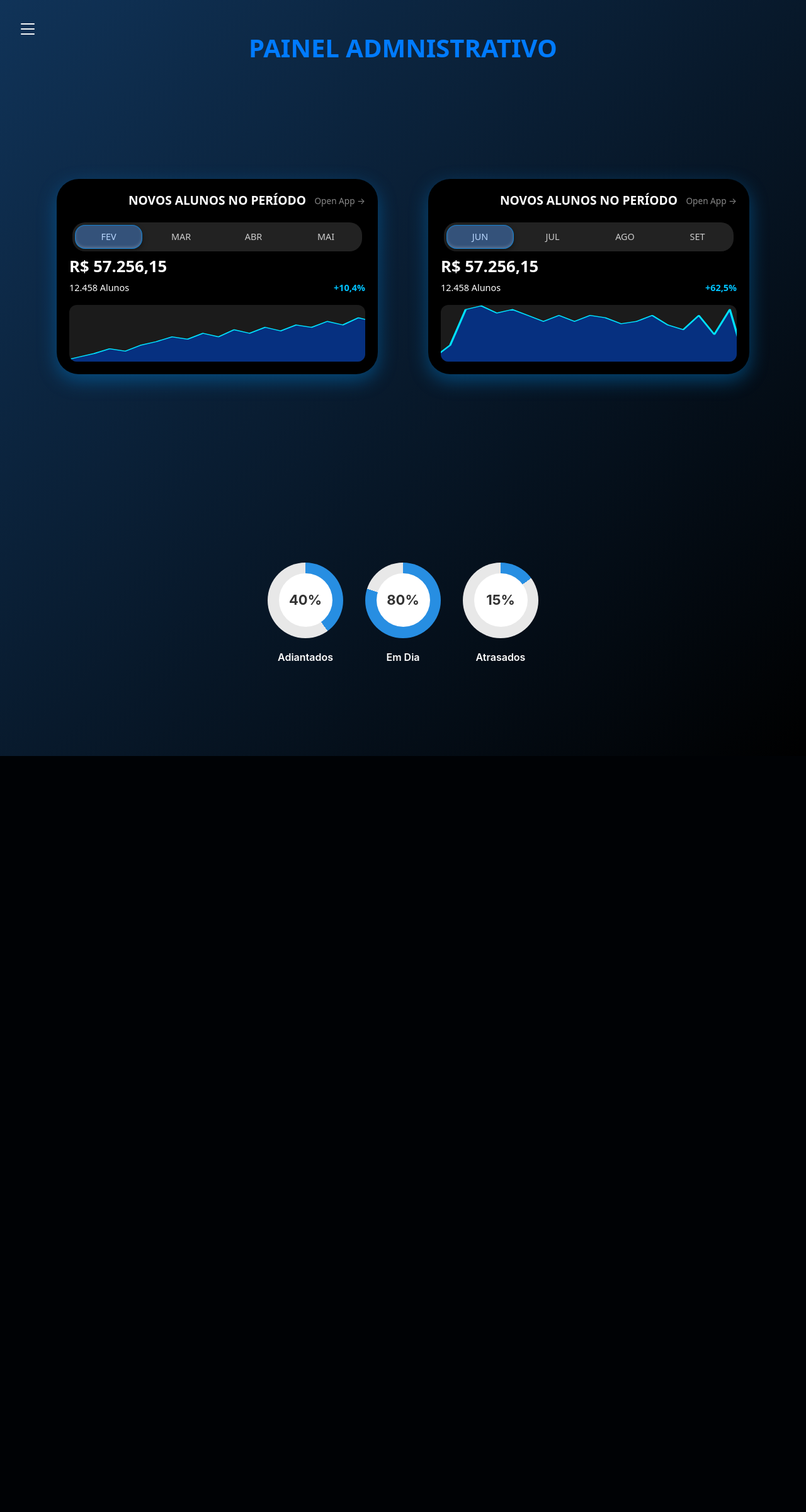
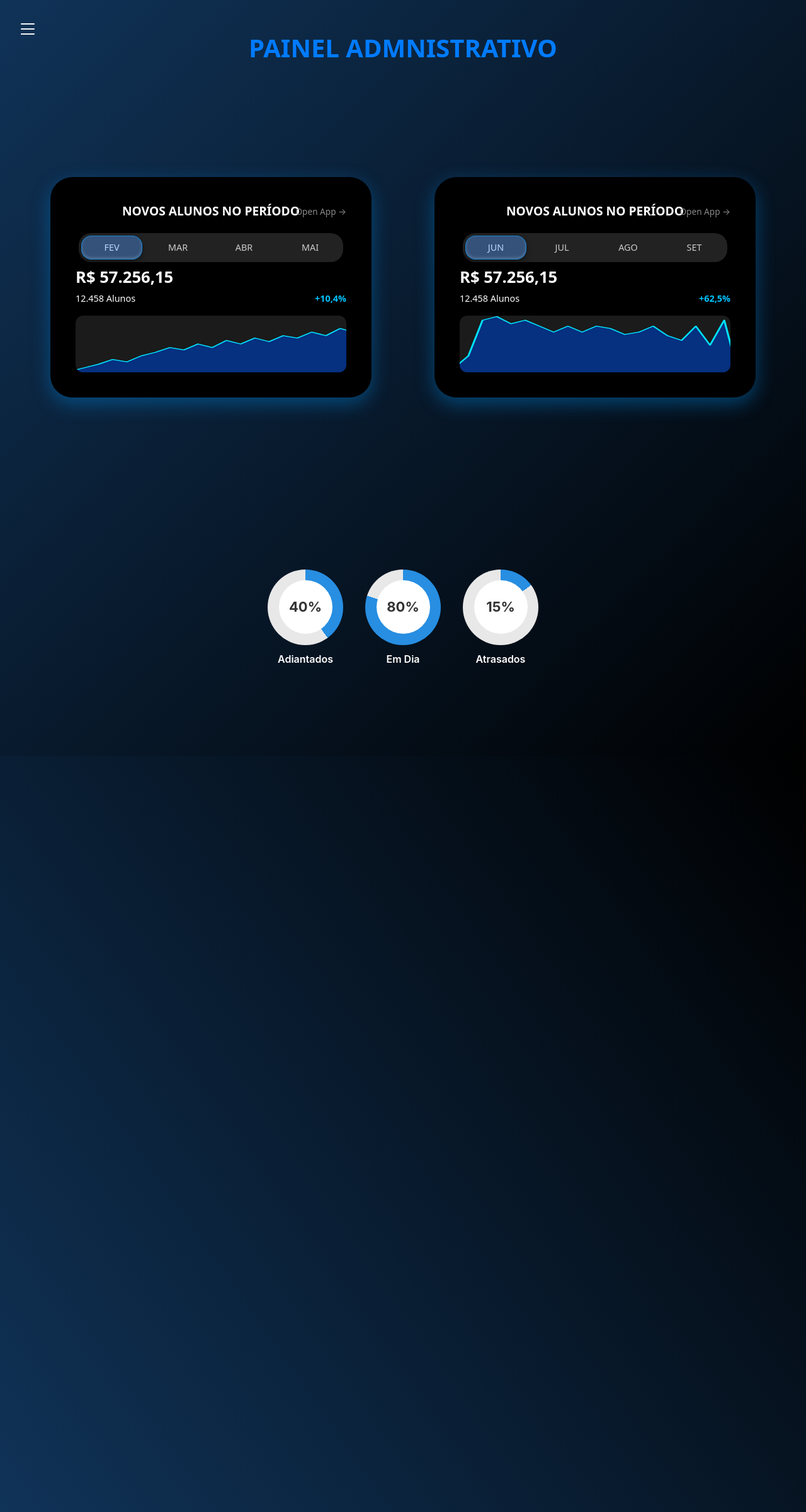
Before and after one commit to GabrielT27/TechFit, a PHP site: page /pagAdm.html in a window 1280 px wide. Shown: the whole page at 63% size. Before the commit the page ends 1200 px from the top, so only its background shows below. Run offline with PHP 8.4, Linux system fonts and the light colour scheme.

Commit message:
Arrumando layout.

```diff
--- a/pagAdm.css
+++ b/pagAdm.css
@@ -55,7 +55,23 @@ button:hover {
    os .crypto-card são colocados em um flex container. Também permite quebra
    de linha (flex-wrap) para responsividade. */
 .nos {
-  gap: 80px; /* ajuste o valor conforme necessário (ex: 16px, 24px) */
+  gap: 100px; /* ajuste o valor conforme necessário (ex: 16px, 24px) */
+  flex-wrap: wrap;
+}
+.noss {
+  position: relative;
+  display: flex;
+  justify-content: center;
+  align-items: center;
+  height: 150vh;
+  background: linear-gradient(235deg, #000000, #103358);
+}
+
+/* Espaçamento entre os cards: usa gap para controlar o espaçamento quando
+   os .crypto-card são colocados em um flex container. Também permite quebra
+   de linha (flex-wrap) para responsividade. */
+.noss {
+  gap: 100px; /* ajuste o valor conforme necessário (ex: 16px, 24px) */
   flex-wrap: wrap;
 }
 
@@ -97,7 +113,7 @@ button:hover {
 .crypto-card {
   max-width: 510px;
   width: 100%;
-  padding: 20px;
+  padding: 40px;
   border-radius: 35px;
   background: #000;
   color: #fff;
@@ -297,6 +313,7 @@ button:hover {
   align-items: center;
   font-family: "Inter", sans-serif;
   margin: 40px 0;
+  margin-top: 0px;
 }
 
 .circle-card {
@@ -304,7 +321,7 @@ button:hover {
 }
 
 .label {
-  margin-top: 18px;
+  margin-top: 10px;
   font-size: 16px;
   font-weight: 600;
   color: #ffffff;
--- a/pagAdm.html
+++ b/pagAdm.html
@@ -326,6 +326,10 @@
 
 </div>
 
+<div class="noss">
+
+</div>
+
 
 
 
```
